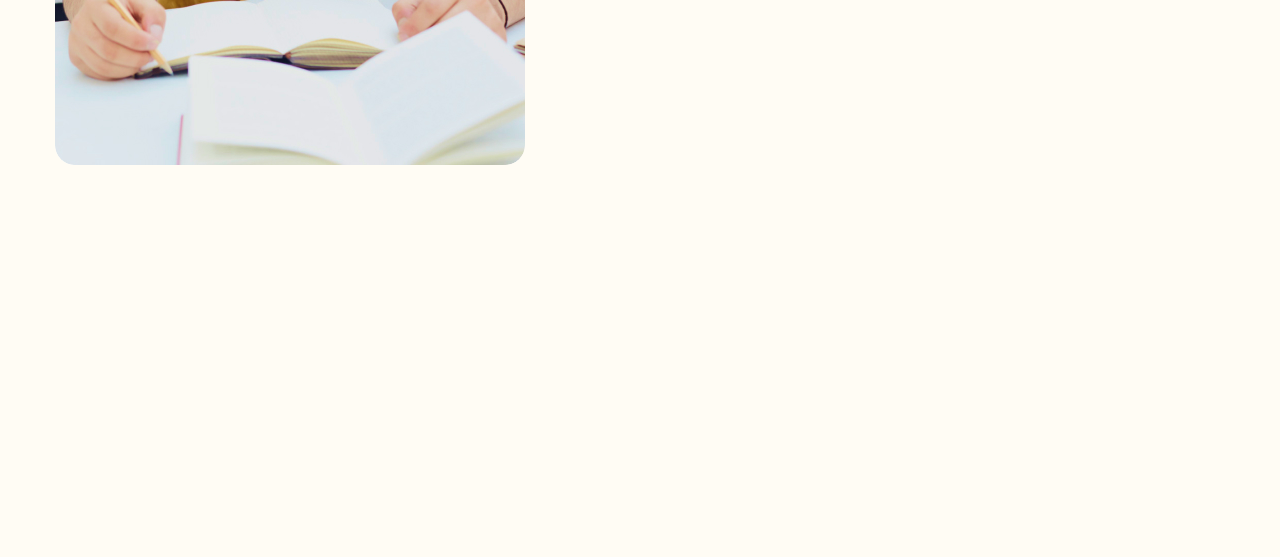
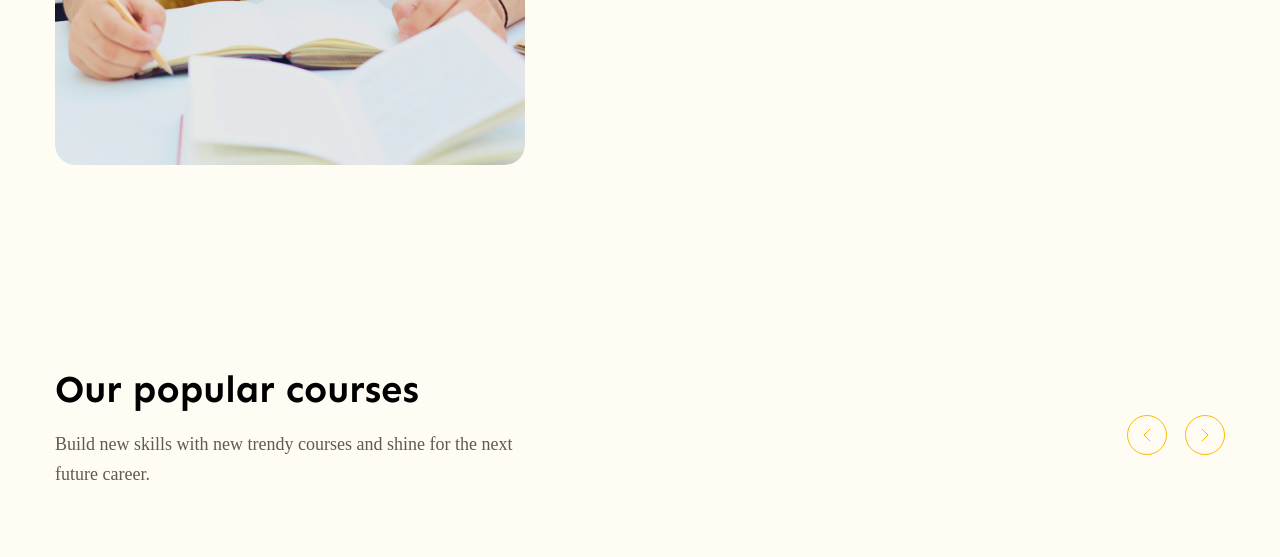
Before and after one commit to huyld4526/Figma-to-HTML, a plain HTML site: page index.html in a window 1280 px wide. Shown: the part 658-1215 px from the top of the page. Drawn offline with Linux system fonts and the light colour scheme; files whose address does not match are found by name.

Commit message:
phần 5 popular

```diff
--- a/asset/css/style.css
+++ b/asset/css/style.css
@@ -9,6 +9,21 @@ body {
   font-size: 1.6rem;
   height: 100000px;
   background-color: #fffcf4;
+}
+:root {
+  --primary-color: #ffb900;
+}
+/* common thuộc tính chung */
+.heading-lv2 {
+  width: 351;
+  height: 48;
+  opacity: 1;
+  font-family: Sen;
+  font-weight: 700;
+  font-style: Bold;
+  font-size: 38px;
+  line-height: 48px;
+  letter-spacing: -2%;
 }
 /* header  */
 .header.fixed {
@@ -202,3 +217,42 @@ main .body {
 .hero .details-hero strong {
   font-size: 65px;
 }
+/* popular  */
+.popular {
+  padding: 65px 0;
+  margin-top: 135px;
+}
+.popular .popular-top .desc {
+  margin-top: 16px;
+  width: 458px;
+  height: 60px;
+  font-size: 1.8rem;
+  line-height: 1.67;
+  color: #5f5b53;
+}
+.popular-top {
+  display: flex;
+  justify-content: space-between;
+  align-items: center;
+}
+.popular .controls {
+  margin-top: 16px;
+  display: flex;
+  gap: 18px;
+}
+.popular .controls .control-btn {
+  background-color: transparent;
+  width: 40px;
+  height: 40px;
+  border-radius: 50%;
+  border: 1px solid var(--primary-color);
+  display: flex;
+  justify-content: center;
+  align-items: center;
+  color: var(--primary-color);
+}
+.popular .controls .control-btn:hover {
+  background-color: var(--primary-color);
+  color: white;
+  cursor: pointer;
+}
--- a/index.html
+++ b/index.html
@@ -117,6 +117,56 @@
           </div>
         </div>
       </div>
+      <!-- -popular  -->
+      <div class="popular">
+        <div class="main-content">
+          <div class="popular-top">
+            <!-- block-left  -->
+            <div class="info">
+              <h2 class="heading-lv2">Our popular courses</h2>
+              <p class="desc">
+                Build new skills with new trendy courses and shine for the next
+                future career.
+              </p>
+            </div>
+            <!-- block-right  -->
+            <div class="controls">
+              <button class="control-btn">
+                <svg
+                  width="8"
+                  height="14"
+                  viewBox="0 0 8 14"
+                  fill="none"
+                  xmlns="http://www.w3.org/2000/svg"
+                >
+                  <path
+                    d="M7 13L1 7L7 1"
+                    stroke="currentColor"
+                    stroke-linecap="round"
+                    stroke-linejoin="round"
+                  />
+                </svg>
+              </button>
+              <button class="control-btn">
+                <svg
+                  width="8"
+                  height="14"
+                  viewBox="0 0 8 14"
+                  fill="none"
+                  xmlns="http://www.w3.org/2000/svg"
+                >
+                  <path
+                    d="M1 1L7 7L1 13"
+                    stroke="currentColor"
+                    stroke-linecap="round"
+                    stroke-linejoin="round"
+                  />
+                </svg>
+              </button>
+            </div>
+          </div>
+        </div>
+      </div>
     </main>
   </body>
 </html>
```
